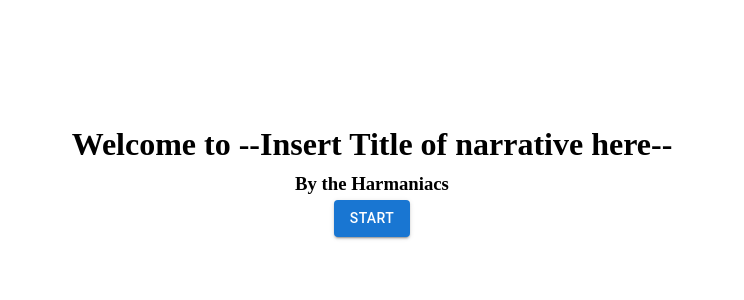
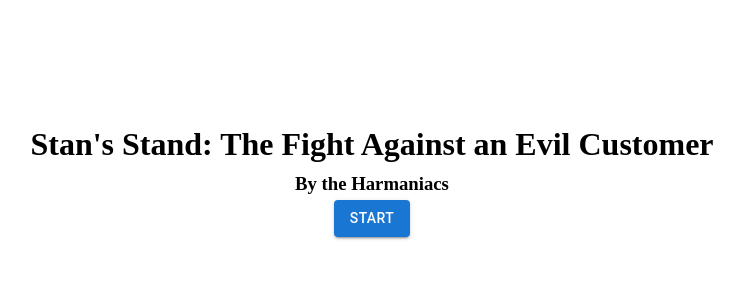
Before and after one commit to wjpasq/Harmaniacs, a React (Create React App) app: page / in a window 1280 px wide. Shown: the top 300 px of the page, without its empty margins (268-1012 px from the left). Built offline with nearby package versions, Linux system fonts and the light colour scheme.

Commit message:
Changed the title

```diff
--- a/src/title-page.js
+++ b/src/title-page.js
@@ -22,7 +22,7 @@ class Title extends React.Component {
       <div className="title-div">
         <Slide in={this.state.in} timeout={500} mountOnEnter unmountOnExit>
           <div>
-            <h1>Welcome to --Insert Title of narrative here--</h1>
+            <h1>Stan's Stand: The Fight Against an Evil Customer</h1>
             <h3>By the Harmaniacs</h3>
           </div>
         </Slide>
```
